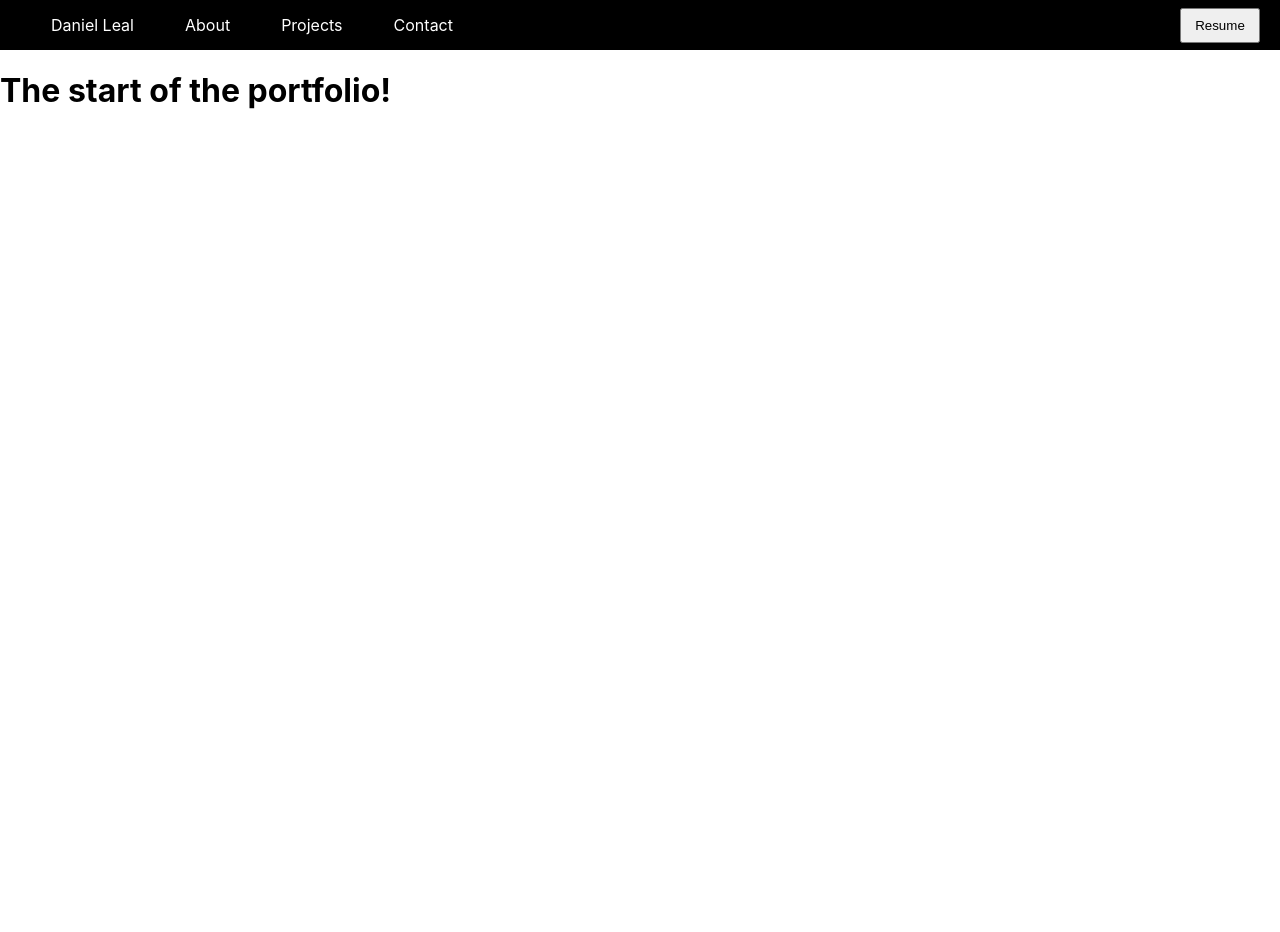
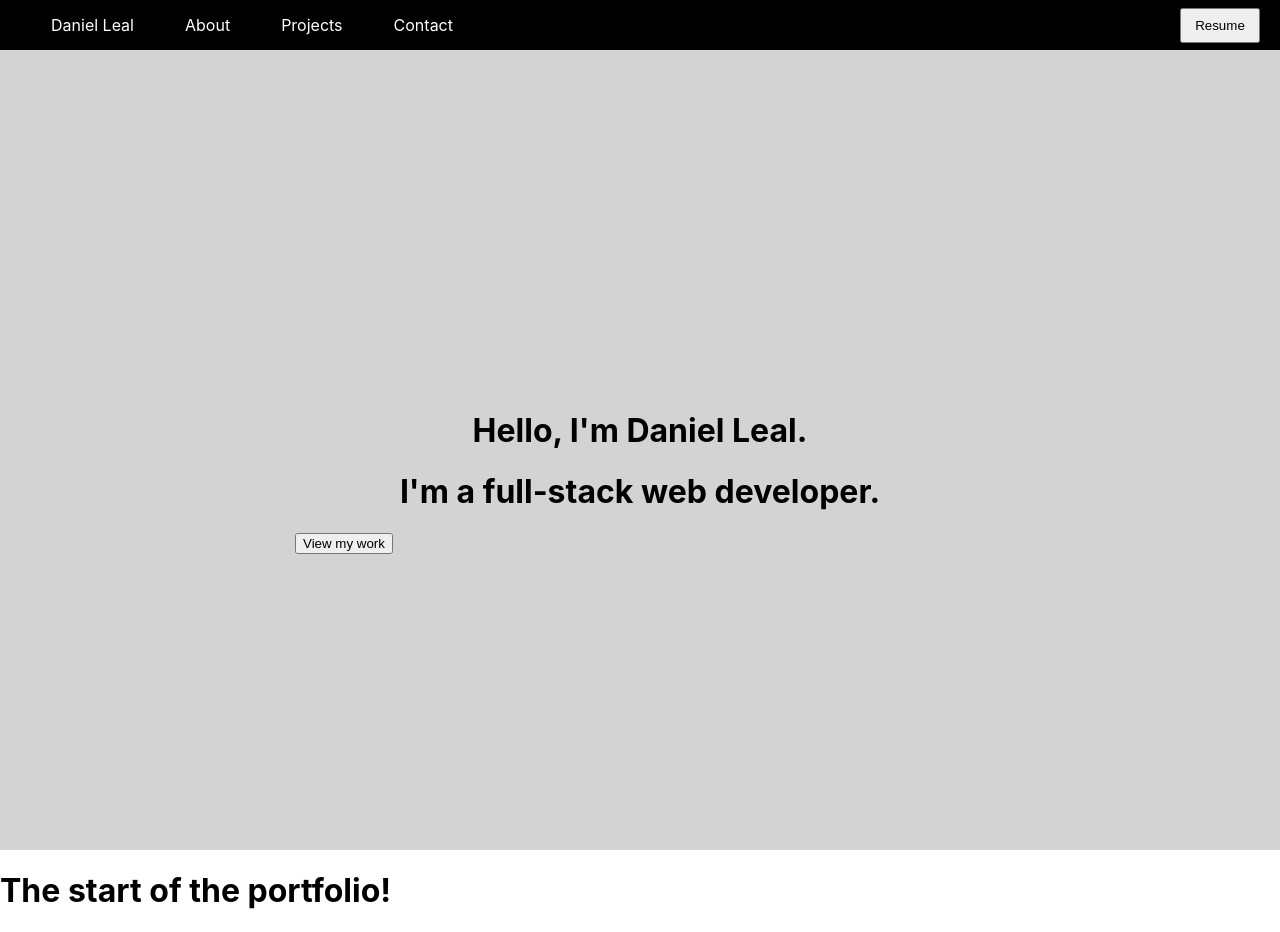
Before and after one commit to leal10/devportfolio, a Next.js app: page / in a window 1280 px wide. Before the commit the page ends 800 px from the top, so only its background shows below. Built offline with nearby package versions, Linux system fonts and the light colour scheme.

Commit message:
Added the home page to the portfolio

```diff
--- /dev/null
+++ b/components/HomePage.js
@@ -0,0 +1,15 @@
+import styles from '../styles/HomePage.module.css'
+
+function HomePage() {
+  return (
+    <div className={styles.HomeContainer}>
+      <div className={styles.HomeSentenceContainer}>
+        <h1 className={styles.HomeSentence}>Hello, I'm Daniel Leal.</h1>
+        <h1 className={styles.HomeSentence}>I'm a full-stack web developer.</h1>
+        <button className={styles.HomeButton}>View my work</button>
+      </div>
+    </div>
+  )
+}
+
+export default HomePage
--- a/pages/index.js
+++ b/pages/index.js
@@ -2,6 +2,7 @@ import Head from 'next/head'
 import Image from 'next/image'
 import styles from '../styles/Home.module.css'
 import Navbar from '../components/Navbar'
+import HomePage from '../components/HomePage'
 
 //since its a single page i can have all my components in this file
 
@@ -9,6 +10,7 @@ function Home() {
   return (
     <div>
       <Navbar />
+      <HomePage />
       <h1>The start of the portfolio! </h1>
     </div>
   )
--- /dev/null
+++ b/styles/HomePage.module.css
@@ -0,0 +1,27 @@
+.HomeContainer {
+  display: flex;
+  background-color: lightgray;
+  height: 800px;
+  width: 100%;
+  justify-content: center;
+  align-items: center;
+}
+
+.HomeSentenceContainer {
+  display: column;
+  margin: 20px;
+  height: 180px;
+  width: 750px;
+  align-items: flex-end;
+  justify-content: center;
+  padding: 30px;
+}
+
+.HomeSentence {
+  display: flex;
+  justify-content: center;
+}
+
+.HomeButton {
+  /* customize the button of the home page */
+}
--- a/styles/Navbar.module.css
+++ b/styles/Navbar.module.css
@@ -46,3 +46,5 @@
   width: 80px;
   cursor: pointer;
 }
+
+/* add media query to navbar to to make hamburger icon appear on the width of 750px */
```
